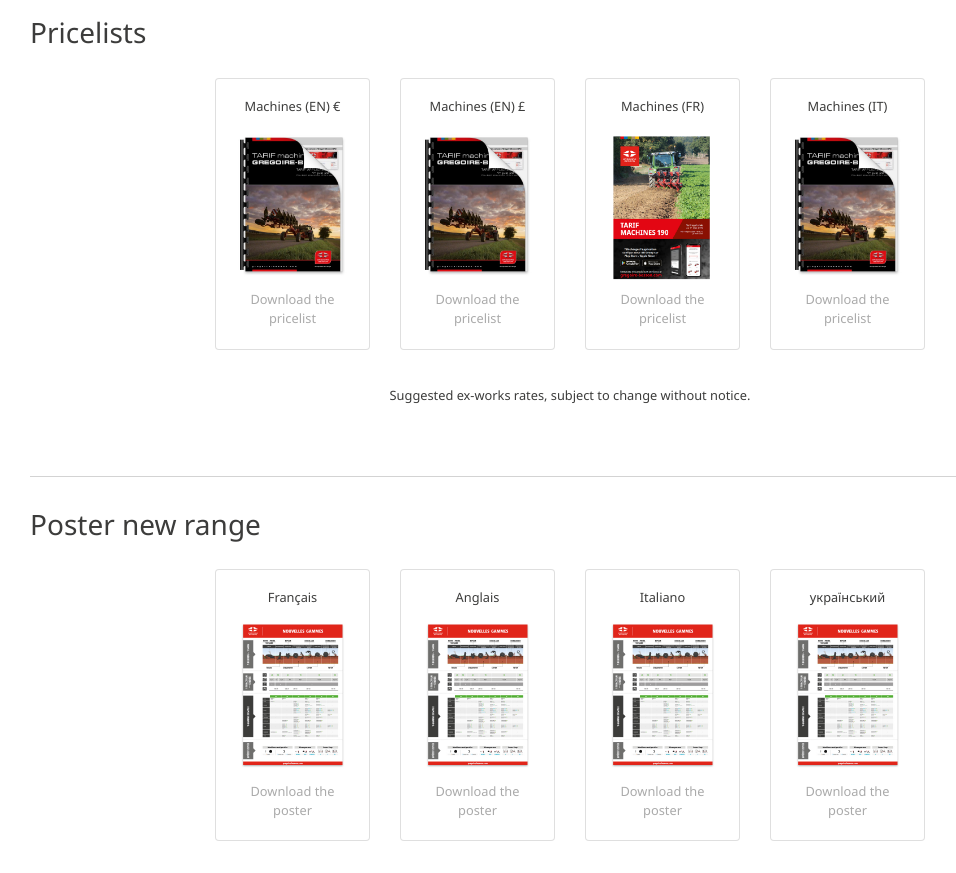
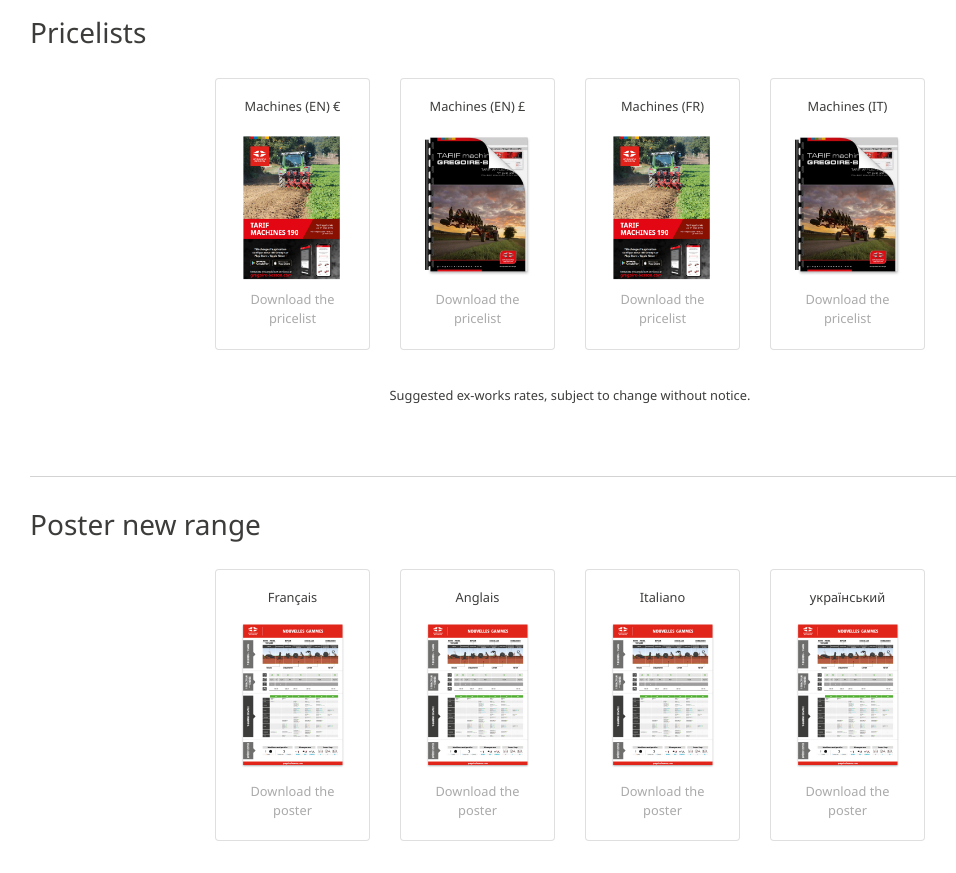
Before and after one commit to JulienYvesRICHARD/marketing.gb-group, a Vue app: page /gregoire-besson in a window 1280 px wide. Shown: the part 7400-8273 px from the top of the page, without its empty margins (70-1026 px from the left). Built offline with nearby package versions, Linux system fonts and the light colour scheme.

Commit message:
updating of the international price list 190

```diff
--- a/src/views/Gregoire.vue
+++ b/src/views/Gregoire.vue
@@ -1089,9 +1089,9 @@ export default {
       prices: [
         {
           "title": "Machines (EN) €",
-          "link": "http://marketing.cellar.services.clever-cloud.com/pricelists/gregoire-besson/pricelist-gregoirebesson-en.pdf",
+          "link": "http://marketing.cellar.services.clever-cloud.com/pricelists/gregoire-besson/pricelist-gregoirebesson-en-190624.pdf",
           "image": {
-            "src": "/static/img/pricelists/gb.jpg",
+            "src": "/static/img/pricelists/pricelist190_gregoire_besson.png",
             "label": "Price liste Gregoire Besson 2018 in euros, english version"
           }
         },
```
